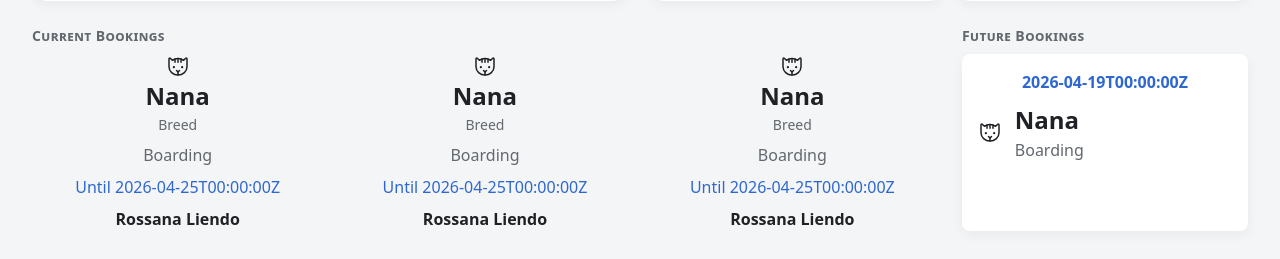
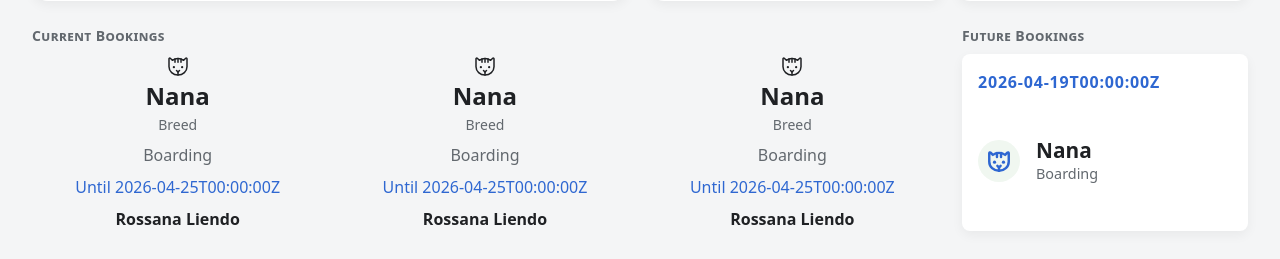
Before and after one commit to agomezal96/pawmetrics-frontend, a React (Vite) app: page / in a window 1280 px wide. Shown: the part 370-629 px from the top of the page. Built offline with nearby package versions, Linux system fonts and the light colour scheme.

Commit message:
Add styles to FutureBookingCard.css

```diff
--- a/src/components/cards/FutureBookingsCard/FutureBookingCard.module.css
+++ b/src/components/cards/FutureBookingsCard/FutureBookingCard.module.css
@@ -1,29 +1,53 @@
-.future-booking-card {
+.date {
+  font-weight: 700;
+  font-size: 1rem;
+  color: var(--accent); /* El naranja/verde de Rover que tengas definido */
+  text-transform: uppercase;
+  letter-spacing: 0.05rem;
+  margin-bottom: 0.25rem;
+  /* Alineamos a la izquierda para que siga el flujo natural de la card */
+  text-align: left;
+}
+
+.future-booking-content {
   display: flex;
   flex-direction: column;
-  align-items: start;
-  justify-content: start;
-  text-align: start;
-  align-self: flex-start;
+  justify-content: center;
+  flex-grow: 1;
 }
 
 .icon-and-name {
   display: flex;
-  gap: 0.8rem;
+  gap: 1rem;
   align-items: center;
 }
 
-.date {
-  font-weight: 600;
+/* Un toque de color al icono para que no se vea plano */
+.icon-wrapper {
   color: var(--accent);
-  text-align: center;
+  background-color: #f0f7f0; /* Un fondo muy sutil */
+  padding: 8px;
+  border-radius: 50%;
+  display: flex;
+  align-items: center;
+  justify-content: center;
+}
+
+.pet-details {
+  display: flex;
+  flex-direction: column;
 }
 
 .pet-name {
-  font-weight: 700;
-  font-size: 1.5rem;
+  font-weight: 800;
+  font-size: 1.3rem; /* Un poco más pequeño para que quepa en 1 sola columna */
+  margin: 0;
+  line-height: 1.2;
 }
 
 .service {
-    color: var(--text-gray);
+  color: var(--text-gray);
+  font-size: 0.9rem;
+  margin: 0;
+  font-weight: 500;
 }
--- a/src/components/cards/FutureBookingsCard/FutureBookingCard.tsx
+++ b/src/components/cards/FutureBookingsCard/FutureBookingCard.tsx
@@ -10,20 +10,19 @@
   return (
     <article className="card">
       <p className={styles.date}>{booking.start_date}</p>
-      <div className={styles['future-booking-card']}>
-        <div>
+      <div className={styles['future-booking-content']}>
         <div className={styles['icon-and-name']}>
-            <span>
+          <div className={styles['icon-wrapper']}>
             {booking.pet_species === 'Dog' ? (
-                <Dog size={24} />
+              <Dog size={26} weight="bold" />
             ) : (
-                <Cat size={24} />
+              <Cat size={26} weight="bold" />
             )}
-            </span>
-            <div>
+          </div>
+
+          <div className={styles['pet-details']}>
             <p className={styles['pet-name']}>{booking.pet_name}</p>
             <p className={styles['service']}>{booking.service}</p>
-            </div>
           </div>
         </div>
       </div>
```
Lines whose indentation alone changed are shown as unchanged.
